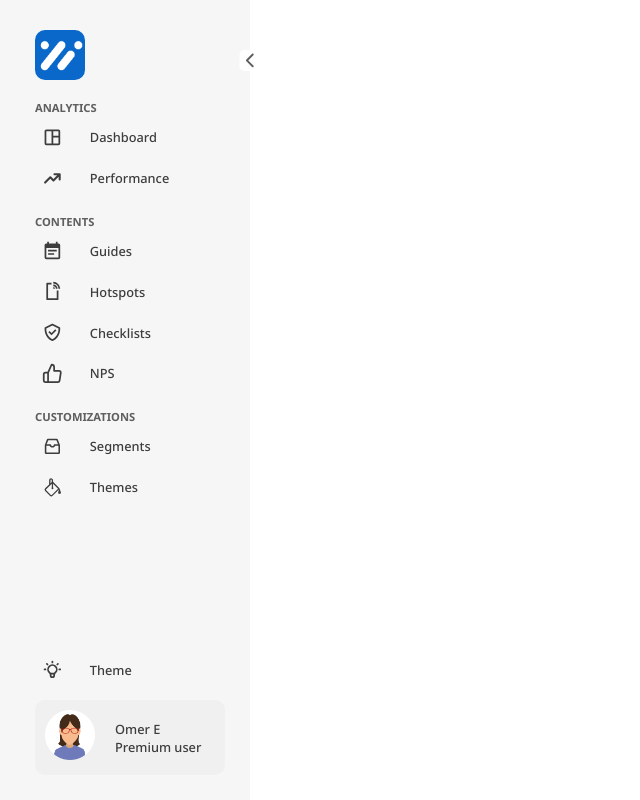
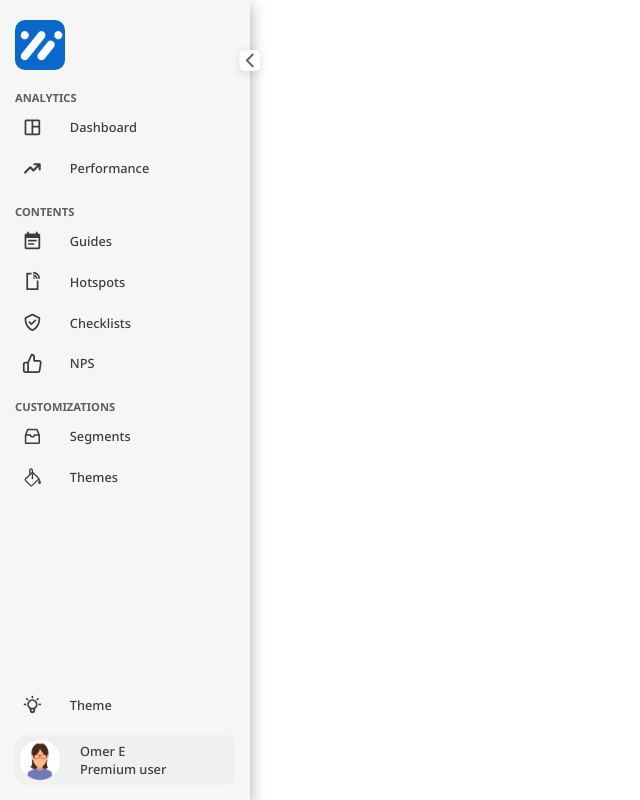
Before and after one commit to faribaghorbani/Drawer-Design, a React (Create React App) app: page / in a window 1280 px wide. Shown: the whole page, without its empty margins (0-640 px from the left). Built offline with nearby package versions, Linux system fonts and the light colour scheme.

Commit message:
feat: modify some styles in sidebar/avatar

```diff
--- a/src/Assets/Style/avatar.scss
+++ b/src/Assets/Style/avatar.scss
@@ -2,30 +2,32 @@
     margin-top: 10px;
     display: flex;
     align-items: center;
+    justify-content: flex-start;
     transition: margin 0.5s ease-in-out;
 
     &.background, .background {
-        padding: 10px;
-        background-color: aliceblue;
+        padding: 5px;
         border-radius: 15px;
     }
 
     .image {
+        display: flex;
+        justify-content: center;
+        align-items: center;
         img {
-            width: 50px;
-            height: 50px;
+            width: 40px;
+            height: 40px;
         }
     }
 
     &.open {
-        margin-left: 25px;
         .description {
             font-size: 0.8rem;
             margin-left: 20px;
         }
     }
     &.close {
-        margin-left: 15px;
+        margin-left: 10px;
         .description {
             opacity: 0;
             margin-left: 40px;
--- a/src/Assets/Style/sidebar.scss
+++ b/src/Assets/Style/sidebar.scss
@@ -1,27 +1,33 @@
 .sidebar {
+    &::-webkit-scrollbar {
+        width: 0.5rem;
+        height: 0rem;
+    }
     position: fixed;
-    background-color: cadetblue;
-    // box-sizing: content-box;
-    // overflow-x: hidden;
+    box-shadow: rgba(0, 0, 0, 0.35) 0px 5px 15px;
+    // overflow: auto;
     // overflow-y: auto;
-    padding: 10px;
-    padding-right: 25px;
+    scrollbar-width: 3px;
+    direction: ltr;
+    padding-left: 15px;
+    padding-right: 15px;
     height: 100%;
-    transition: width ease-in-out 0.5s;
+    transition: width ease-in-out 0.5s, background-color 0.3s linear;
+
     &.open {
         width: 250px;
     }
     &.close {
-        width: 110px;
-        padding-right: 15px;
+        width: 100px;
     }
 
     .content {
-        overflow: hidden;
+        overflow-x: hidden;
         min-height: 100%;
         display: flex;
         flex-direction: column;
         justify-content: space-between;
+
         a {
             text-decoration: none;
             color: inherit;
@@ -32,7 +38,6 @@
             width: 50px;
             height: 50px;
             margin-top: 20px; margin-bottom: 20px;
-            margin-left: 25px;
             transition: margin 0.5s ease-in-out;
             img {
                 width: 100%;
@@ -52,15 +57,14 @@
                 margin-bottom: 3px;
                 display: flex;
                 align-items: center;
+                transition: margin 0.5s ease-in-out;
 
                 &.icon {
                     padding: 7px;
                     font-size: 1.3rem;
-                    margin-left: 25px;
                     border-radius: 7px;
                 }
                 &.title {
-                    margin-left: 20px;
                     transition: margin 0.3s ease-in;
                 }
             }
@@ -69,25 +73,34 @@
         &.close {
             display: flex;
             flex-direction: column;
-            .logo, .section-title {
-                margin-left: 15px;
+            .logo {
+                margin-left: 10px;
+            }
+            .section-title {
+                margin-bottom: 5px;
+                font-size: 0.7rem;
+                transition: margin 0.5s ease-in-out;
             }
             .list-item {
-                .title {
+                margin-left: 8px;
+                &.title {
                     margin-left: 40px;
                 }
             }
         }
 
         &.open {
-            .section-title, .logo {
-                margin-left: 25px;
+            .list-item {
+                &.title {
+                    margin-left: 20px;
+                }
             }
         }
     }
 }
 
 .arrow-indicator {
+    box-shadow: rgba(99, 99, 99, 0.2) 0px 2px 8px 0px;
     display: flex;
     justify-content: center;
     align-items: center;
```
